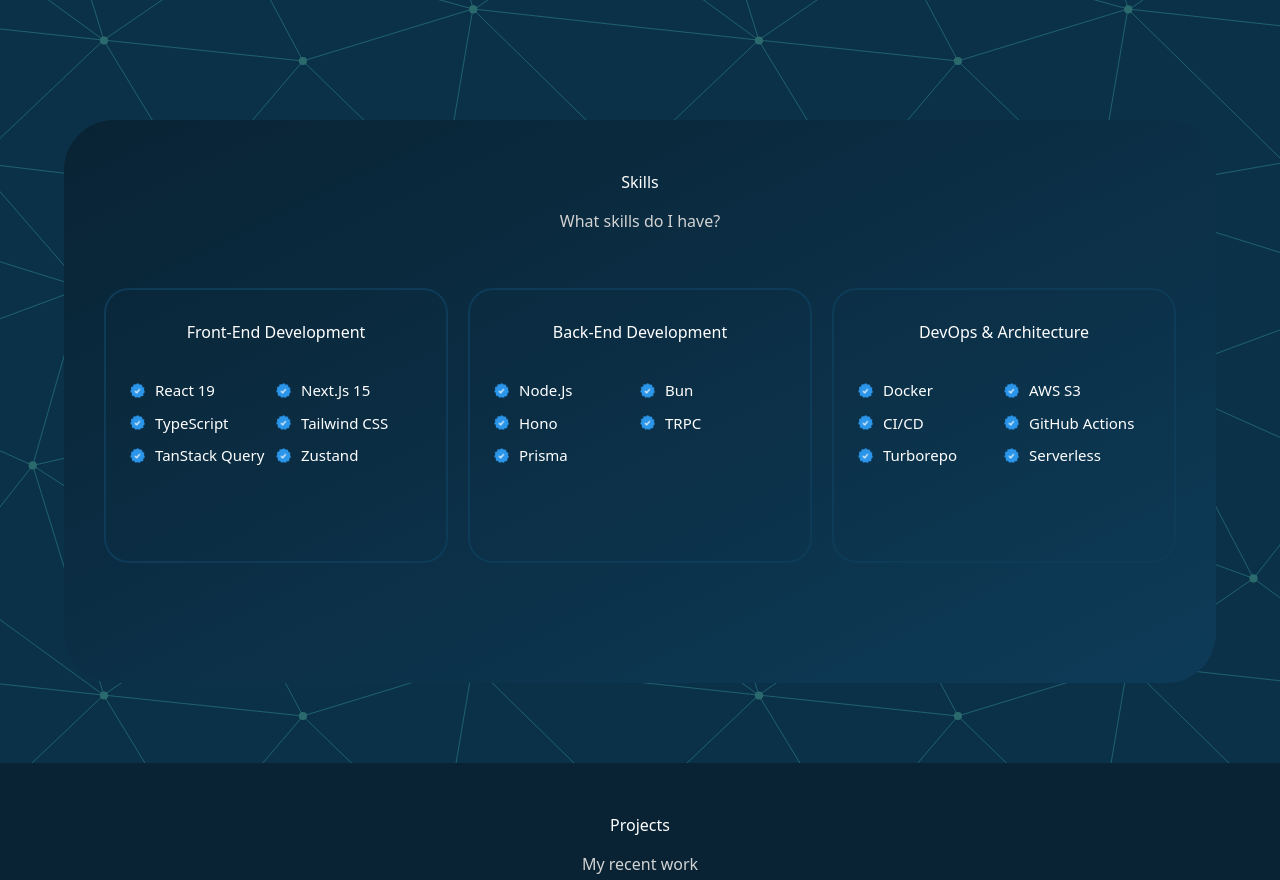
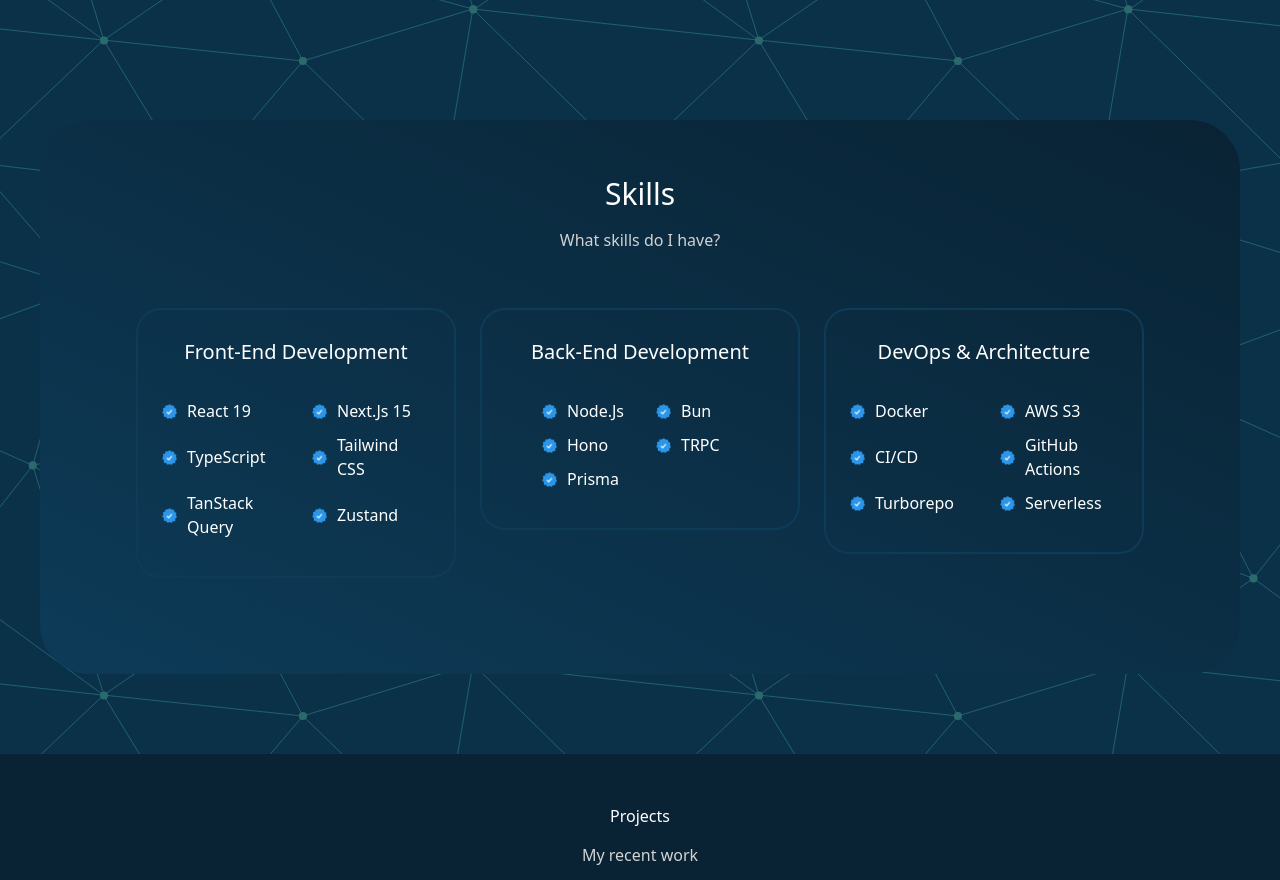
Before and after one commit to PedroL22/Pedro-Lucena-Portfolio, a Next.js app: page / in a window 1280 px wide. Shown: the part 680-1560 px from the top of the page. Built offline with nearby package versions, Linux system fonts and the light colour scheme.

Commit message:
fix: section2

```diff
--- a/src/app/(home)/components/project-card.tsx
+++ b/src/app/(home)/components/project-card.tsx
@@ -1,6 +1,7 @@
 import Image from 'next/image'
+import type { ComponentProps } from 'react'
 
-type ProjectCardProps = {
+interface ProjectCardProps extends ComponentProps<'div'> {
   name: string
   skills: string
   projectDesc: string
@@ -9,9 +10,9 @@
   live?: string
 }
 
-export const ProjectCard = ({ name, skills, projectDesc, image, github, live }: ProjectCardProps) => {
+export const ProjectCard = ({ name, skills, projectDesc, image, github, live, ...props }: ProjectCardProps) => {
   return (
-    <div className='flex h-[400px] w-[275px] flex-col overflow-hidden rounded-[25px] bg-primary p-4'>
+    <div {...props} className='flex h-[400px] w-[275px] flex-col overflow-hidden rounded-[25px] bg-primary p-4'>
       <div className='h-[150px] w-[250px] shrink-0 self-center overflow-hidden rounded-[25px]'>
         <Image
           src={image}
--- /dev/null
+++ b/src/app/(home)/components/skill-category.tsx
@@ -0,0 +1,30 @@
+import type { ComponentProps } from 'react'
+import { twMerge } from 'tailwind-merge'
+import { tv } from 'tailwind-variants'
+import { Skill } from './skill'
+
+const skillCategoryVariants = tv({
+  base: [
+    'mx-auto h-fit w-full max-w-[400px] rounded-[25px] border-2 border-secondary',
+    'bg-transparent px-6 pb-8 text-center text-white transition-colors hover:bg-secondary',
+  ],
+})
+
+interface SkillCategoryProps extends ComponentProps<'div'> {
+  title: string
+  skills: string[]
+}
+
+export const SkillCategory = ({ title, skills, className, ...props }: SkillCategoryProps) => {
+  return (
+    <div data-slot='skill-category' className={twMerge(skillCategoryVariants(), className)} {...props}>
+      <h2 className='py-7 text-xl'>{title}</h2>
+
+      <div className='mx-auto grid w-fit grid-cols-2 gap-x-8 text-left text-sm md:text-base'>
+        {skills.map((skillName) => (
+          <Skill key={skillName} skillName={skillName} />
+        ))}
+      </div>
+    </div>
+  )
+}
--- a/src/app/(home)/components/skill.tsx
+++ b/src/app/(home)/components/skill.tsx
@@ -1,16 +1,15 @@
 import Image from 'next/image'
+import type { ComponentProps } from 'react'
 
-type SkillProps = {
+interface SkillProps extends ComponentProps<'div'> {
   skillName: string
 }
 
-export const Skill = ({ skillName }: SkillProps) => {
+export const Skill = ({ skillName, ...props }: SkillProps) => {
   return (
-    <div>
-      <div className='inline-flex items-center py-[5px]'>
-        <Image src='/images/verified.png' alt='verified icon' width={15} height={15} className='mr-2.5' />
-        <h3 className='text-white capitalize'>{skillName}</h3>
-      </div>
+    <div {...props} className='inline-flex items-center py-[5px]'>
+      <Image src='/images/verified.png' alt='verified icon' width={15} height={15} className='mr-2.5' />
+      <h3 className='text-white capitalize'>{skillName}</h3>
     </div>
   )
 }
--- a/src/app/(home)/page.tsx
+++ b/src/app/(home)/page.tsx
@@ -1,5 +1,5 @@
 import { ProjectCard } from './components/project-card'
-import { Skill } from './components/skill'
+import { SkillCategory } from './components/skill-category'
 import { TypedStrings } from './components/typed-strings'
 
 export default function HomePage() {
@@ -10,7 +10,7 @@
   return (
     <main>
       <section id='section1' className='flex h-screen w-full items-center overflow-x-hidden pt-[100px]'>
-        <div className='mx-auto w-full max-w-[1536px] px-10 text-white max-[600px]:px-0'>
+        <div className='mx-auto w-full max-w-[1536px] px-4 text-white md:px-10'>
           <h2 className='w-fit whitespace-nowrap border-2 border-teal bg-linear-to-r from-teal to-primary p-2.5 font-medium text-xl max-[600px]:mx-auto max-[600px]:mb-[30px]'>
             Welcome to my Portfolio
           </h2>
@@ -28,51 +28,25 @@
         </div>
       </section>
 
-      <section id='section2' className='mb-[10vh] overflow-hidden'>
-        <div className='mx-auto h-min w-[90vw] rounded-[50px] bg-linear-to-br from-tertiary to-secondary 2xl:w-[45vw]'>
-          <h1 className='block pt-[50px] text-center font-medium text-white'>Skills</h1>
+      <section id='section2' className='mb-[10vh] flex items-center justify-center overflow-hidden px-4 md:px-10'>
+        <div className='h-min w-full max-w-[1536px] rounded-[50px] bg-linear-to-tr from-secondary to-tertiary px-4 py-14 md:px-14'>
+          <h1 className='text-center font-medium text-3xl text-white'>Skills</h1>
 
-          <p className='py-[15px] text-center text-text-muted'>What skills do I have?</p>
+          <p className='py-4 text-center text-text-muted'>What skills do I have?</p>
 
           {/* Skills grid */}
-          <div className='mx-auto flex min-h-fit w-[90vw] justify-between gap-5 p-10 pt-[40px] pb-[120px] max-[970px]:block max-[970px]:overflow-hidden max-[970px]:pt-[40px] max-[970px]:pb-[80px] 2xl:w-[45vw]'>
-            <div className='mx-auto h-[275px] w-[400px] rounded-[25px] border-2 border-secondary bg-transparent px-6 text-center text-white transition-colors hover:bg-secondary max-[970px]:mb-[30px] max-[970px]:h-fit max-[970px]:w-[300px] max-[970px]:pb-[30px]'>
-              <h2 className='py-[30px]'>Front-End Development</h2>
+          <div className='grid grid-cols-1 gap-6 pt-4 md:grid-cols-2 md:p-10 xl:grid-cols-3'>
+            <SkillCategory
+              title='Front-End Development'
+              skills={['React 19', 'Next.js 15', 'TypeScript', 'Tailwind CSS', 'TanStack Query', 'Zustand']}
+            />
 
-              <div className='grid grid-cols-2 justify-around text-left text-[15px]'>
-                <Skill skillName='React 19' />
-                <Skill skillName='Next.js 15' />
-                <Skill skillName='TypeScript' />
-                <Skill skillName='Tailwind CSS' />
-                <Skill skillName='TanStack Query' />
-                <Skill skillName='Zustand' />
-              </div>
-            </div>
+            <SkillCategory title='Back-End Development' skills={['Node.js', 'Bun', 'Hono', 'tRPC', 'Prisma']} />
 
-            <div className='mx-auto h-[275px] w-[400px] rounded-[25px] border-2 border-secondary bg-transparent px-6 text-center text-white transition-colors hover:bg-secondary max-[970px]:mb-[30px] max-[970px]:h-fit max-[970px]:w-[300px] max-[970px]:pb-[30px]'>
-              <h2 className='py-[30px]'>Back-End Development</h2>
-
-              <div className='grid grid-cols-2 justify-around text-left text-[15px]'>
-                <Skill skillName='Node.js' />
-                <Skill skillName='Bun' />
-                <Skill skillName='Hono' />
-                <Skill skillName='tRPC' />
-                <Skill skillName='Prisma' />
-              </div>
-            </div>
-
-            <div className='mx-auto h-[275px] w-[400px] rounded-[25px] border-2 border-secondary bg-transparent px-6 text-center text-white transition-colors hover:bg-secondary max-[970px]:mb-[30px] max-[970px]:h-fit max-[970px]:w-[300px] max-[970px]:pb-[30px]'>
-              <h2 className='py-[30px]'>DevOps &amp; Architecture</h2>
-
-              <div className='grid grid-cols-2 justify-around text-left text-[15px]'>
-                <Skill skillName='Docker' />
-                <Skill skillName='AWS S3' />
-                <Skill skillName='CI/CD' />
-                <Skill skillName='GitHub Actions' />
-                <Skill skillName='Turborepo' />
-                <Skill skillName='Serverless' />
-              </div>
-            </div>
+            <SkillCategory
+              title='DevOps & Architecture'
+              skills={['Docker', 'AWS S3', 'CI/CD', 'GitHub Actions', 'Turborepo', 'Serverless']}
+            />
           </div>
         </div>
       </section>
```
